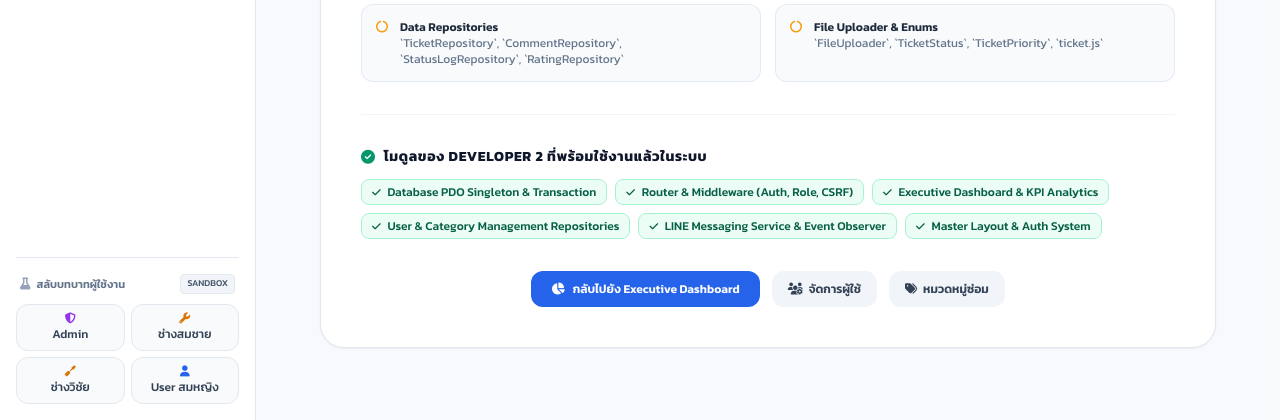
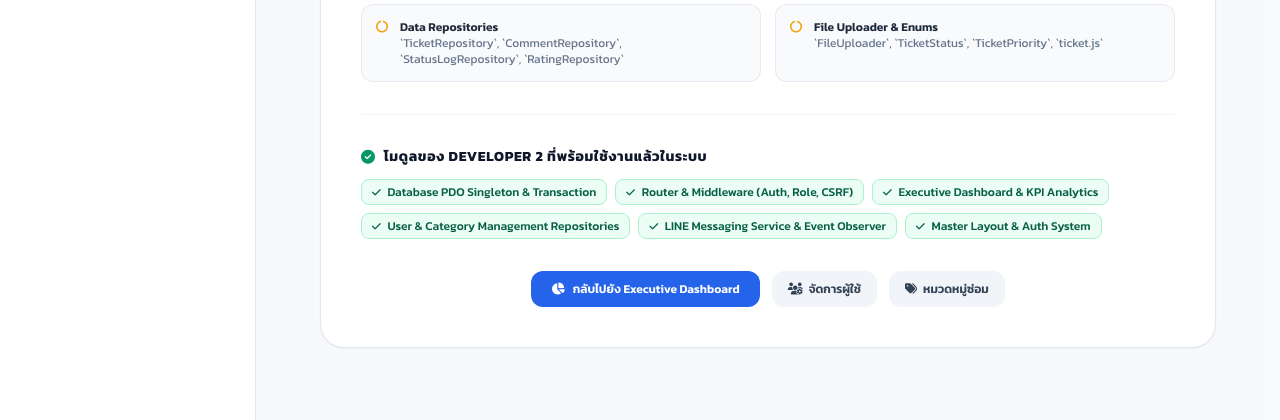
Before and after one commit to jirathxz/Smart-IT-Helpdesk, a PHP site: page /tickets/ in a window 1280 px wide. Shown: the part 598-1018 px from the top of the page. Run offline with PHP 8.4, Linux system fonts and the light colour scheme; a user stored in the database is signed in; some libraries are stand-ins or nearby versions.

Commit message:
refactor(ui): remove Sandbox UI role switcher from sidebar

```diff
--- a/views/layouts/sidebar.php
+++ b/views/layouts/sidebar.php
@@ -69,33 +69,4 @@ $currentUri = parse_url($_SERVER['REQUEST_URI'] ?? '/', PHP_URL_PATH);
             </div>
         <?php endif; ?>
     </div>
-
-    <!-- Quick Role Switcher Widget (Styled as Clean Dev Sandbox / Persona Switcher) -->
-    <div class="mt-6 pt-4 border-t border-slate-200">
-        <div class="text-[11px] font-semibold text-slate-500 mb-2.5 px-1 flex items-center justify-between">
-            <span class="flex items-center gap-1.5">
-                <i class="fa-solid fa-flask text-slate-400 text-xs" aria-hidden="true"></i>
-                <span>สลับบทบาทผู้ใช้งาน</span>
-            </span>
-            <span class="text-[9px] bg-slate-100 text-slate-600 px-1.5 py-0.5 rounded border border-slate-200 font-medium">SANDBOX</span>
-        </div>
-        <div class="grid grid-cols-2 gap-1.5 text-xs">
-            <a href="/quick-login/1" class="px-2.5 py-2 rounded-xl text-center bg-slate-50 hover:bg-purple-50 hover:text-purple-700 hover:border-purple-200 border border-slate-200 text-slate-700 transition-all font-medium flex flex-col items-center justify-center gap-0.5 focus-visible:ring-2 focus-visible:ring-purple-600">
-                <i class="fa-solid fa-shield-halved text-[11px] text-purple-600" aria-hidden="true"></i>
-                <span>Admin</span>
-            </a>
-            <a href="/quick-login/2" class="px-2.5 py-2 rounded-xl text-center bg-slate-50 hover:bg-amber-50 hover:text-amber-700 hover:border-amber-200 border border-slate-200 text-slate-700 transition-all font-medium flex flex-col items-center justify-center gap-0.5 focus-visible:ring-2 focus-visible:ring-amber-600">
-                <i class="fa-solid fa-wrench text-[11px] text-amber-600" aria-hidden="true"></i>
-                <span>ช่างสมชาย</span>
-            </a>
-            <a href="/quick-login/3" class="px-2.5 py-2 rounded-xl text-center bg-slate-50 hover:bg-amber-50 hover:text-amber-700 hover:border-amber-200 border border-slate-200 text-slate-700 transition-all font-medium flex flex-col items-center justify-center gap-0.5 focus-visible:ring-2 focus-visible:ring-amber-600">
-                <i class="fa-solid fa-screwdriver text-[11px] text-amber-600" aria-hidden="true"></i>
-                <span>ช่างวิชัย</span>
-            </a>
-            <a href="/quick-login/4" class="px-2.5 py-2 rounded-xl text-center bg-slate-50 hover:bg-blue-50 hover:text-blue-700 hover:border-blue-200 border border-slate-200 text-slate-700 transition-all font-medium flex flex-col items-center justify-center gap-0.5 focus-visible:ring-2 focus-visible:ring-blue-600">
-                <i class="fa-solid fa-user text-[11px] text-blue-600" aria-hidden="true"></i>
-                <span>User สมหญิง</span>
-            </a>
-        </div>
-    </div>
 </aside>
```
